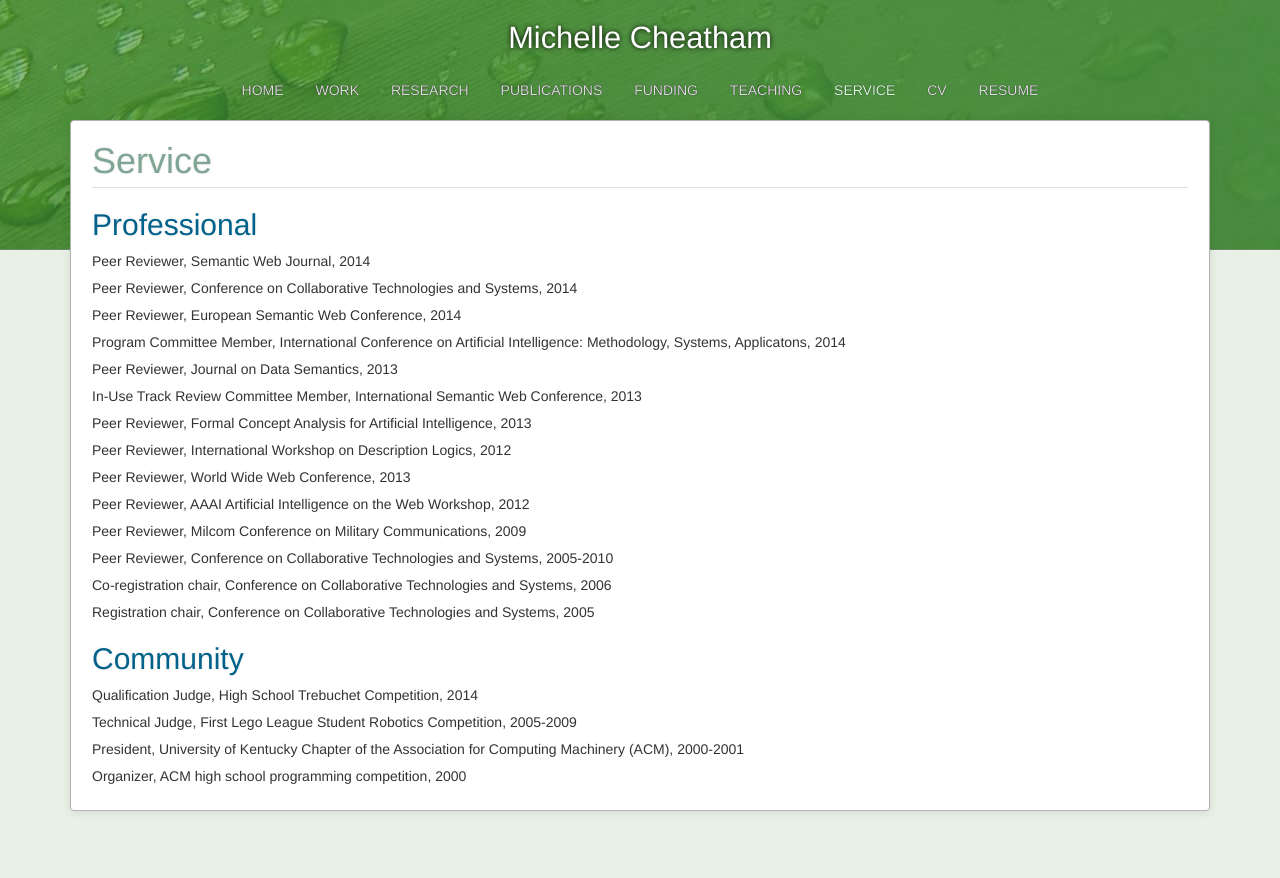
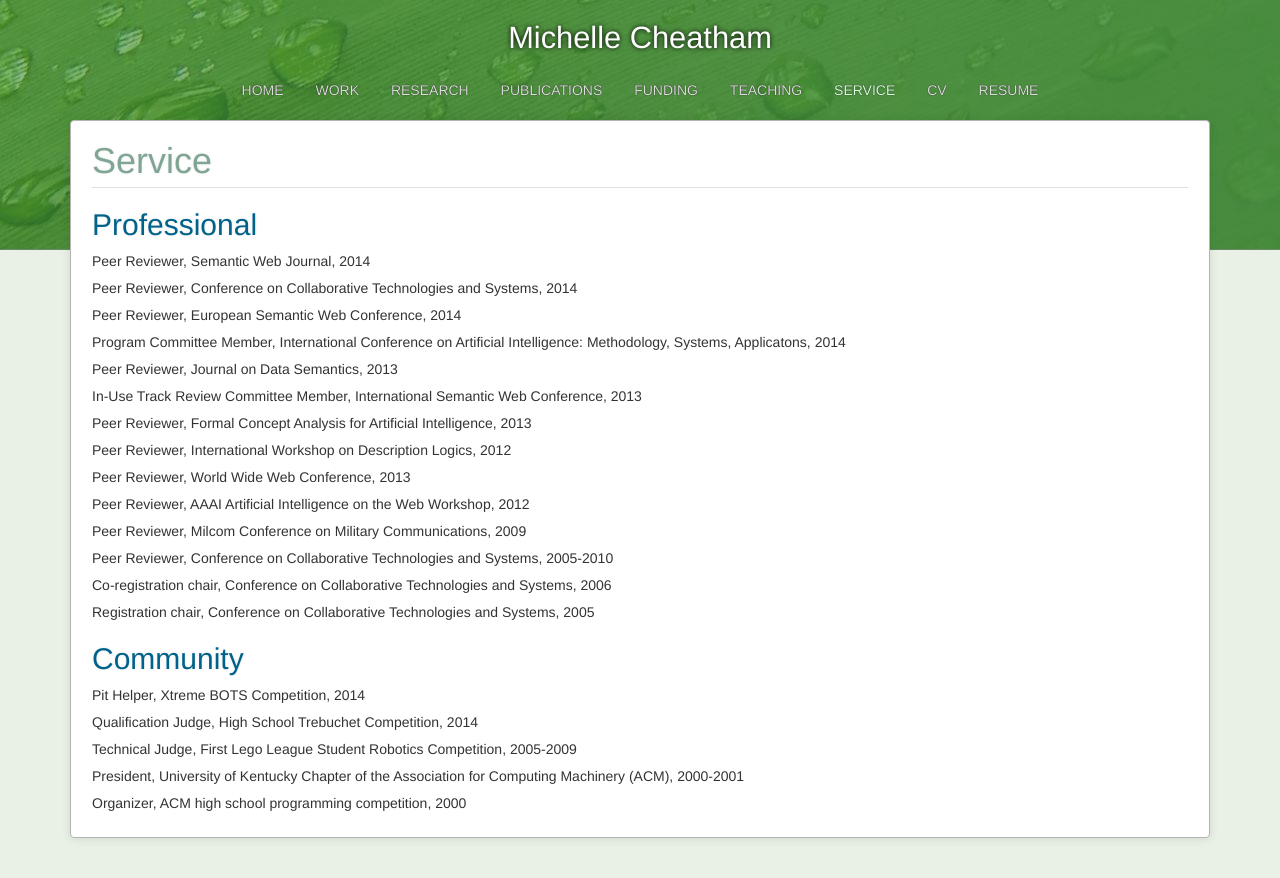
Before and after one commit to mcheatham/mcheatham.github.io, a Jekyll site: the page built from service.md, in a window 1280 px wide. Shown: the top 878 px of the page. Built offline with Jekyll 4.4.1, drawn with Linux system fonts in a browser that asks for light colours; Markdown is read by kramdown in place of the engine named in the settings.

Commit message:
Added Xtreme BOTS volunteering

```diff
--- a/_data/service.yaml
+++ b/_data/service.yaml
@@ -1,3 +1,8 @@
+- job: Pit Helper
+  organization: Xtreme BOTS Competition
+  date: 2014
+  type: community
+
 - job: Peer Reviewer
   organization: Semantic Web Journal
   date: 2014
```
